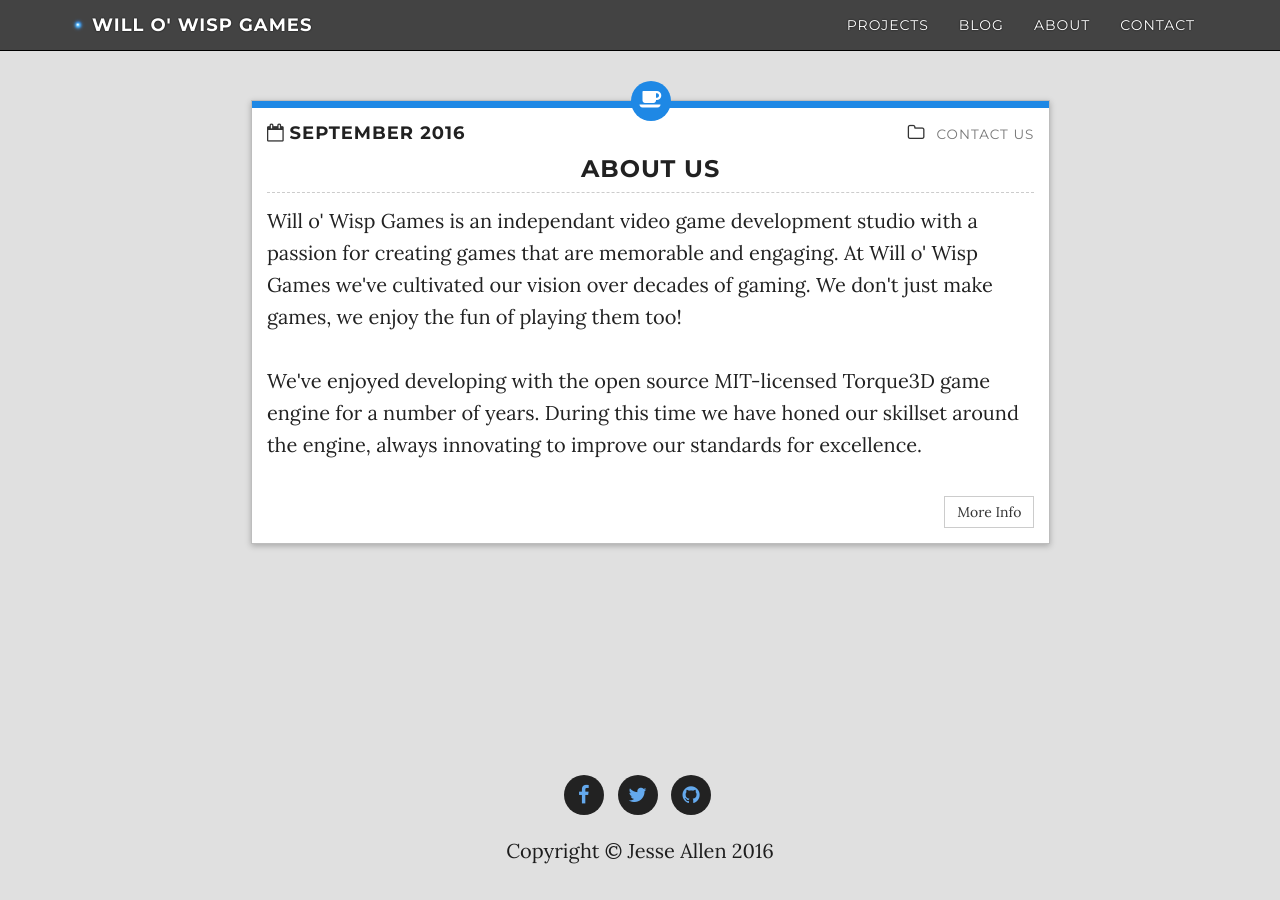
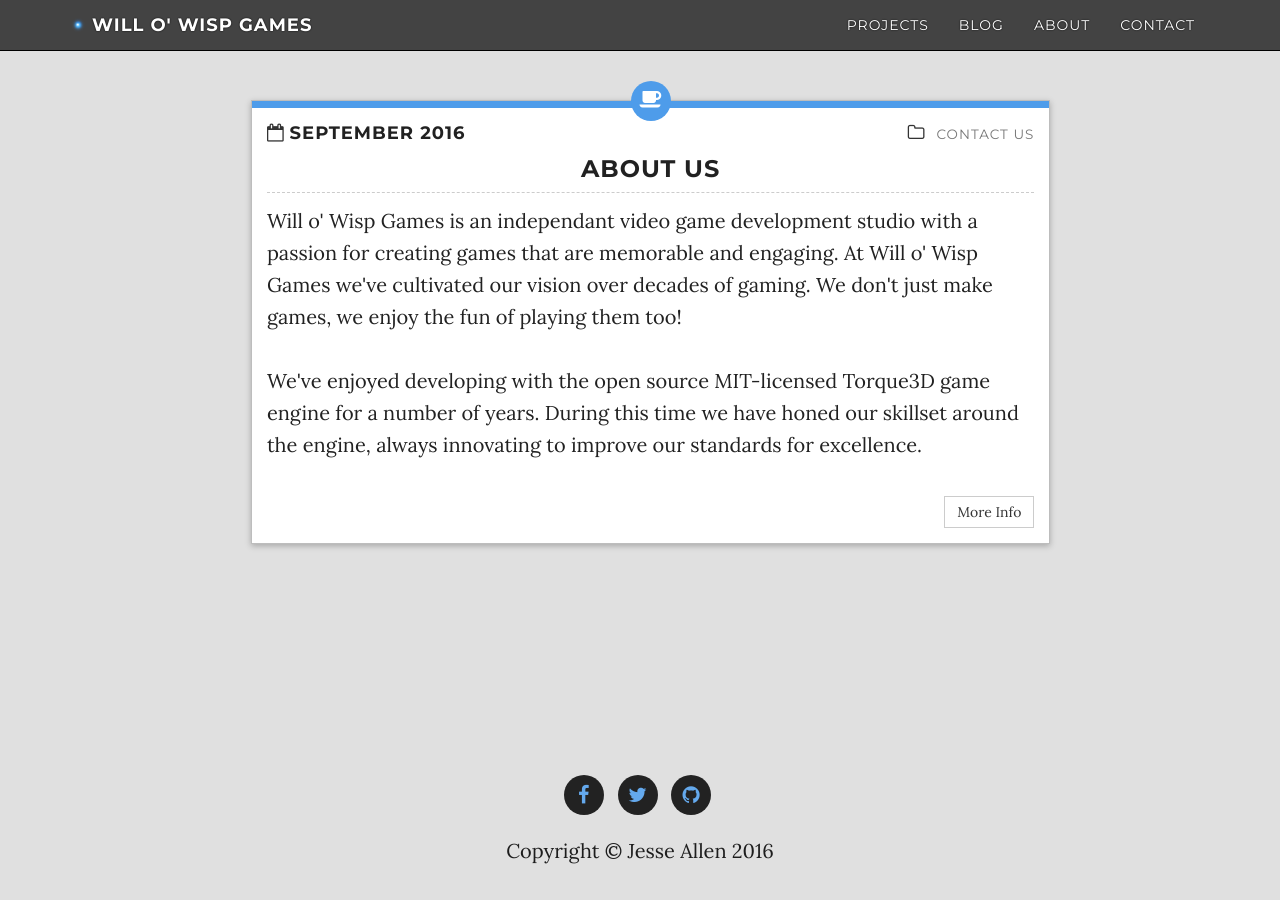
Before and after one commit to WilloWispGames/WilloWispGames.github.io, a Jekyll site: the page built from about/index.html, in a window 1280 px wide. Built offline with Jekyll 4.4.1, drawn with Linux system fonts in a browser that asks for light colours; nearby versions of some CDN libraries.

Commit message:
Update pane.scss

```diff
--- a/css/pane.scss
+++ b/css/pane.scss
@@ -205,20 +205,20 @@
 }
 
 .subject.default .cat-color {
-  background: #1e88e5; //darken($link-color, 5%);
+  background: lighten($link-color, 15%);
 }
 .subject.default .icon i {
-  background: #1e88e5; //darken($link-color, 5%);
+  background: lighten($link-color, 15%);
 }
 
 .subject.design .cat-color,
 .subject.design .icon i {
-  background: #64b5f6; //lighten($link-color, 15%);
+  background: #64b5f6;
 }
 
 .subject.development .cat-color,
 .subject.development .icon i {
-  background: #64b5f6; //lighten($link-color, 15%);
+  background: #64b5f6;
 }
 
 .subject.photography .cat-color,
```
